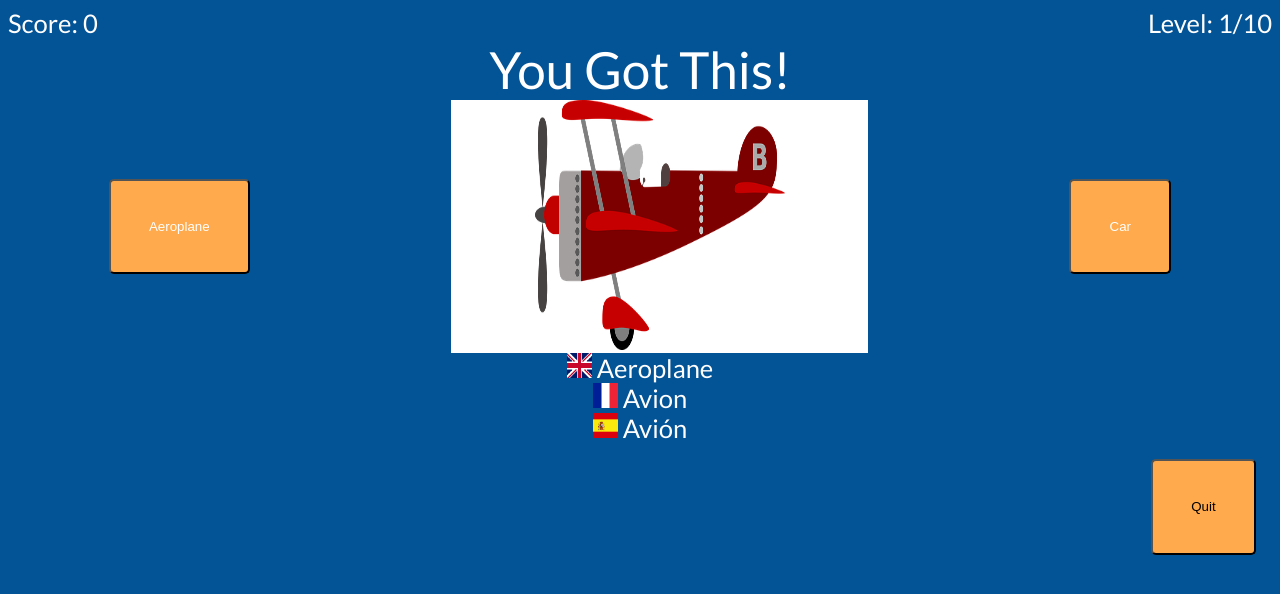
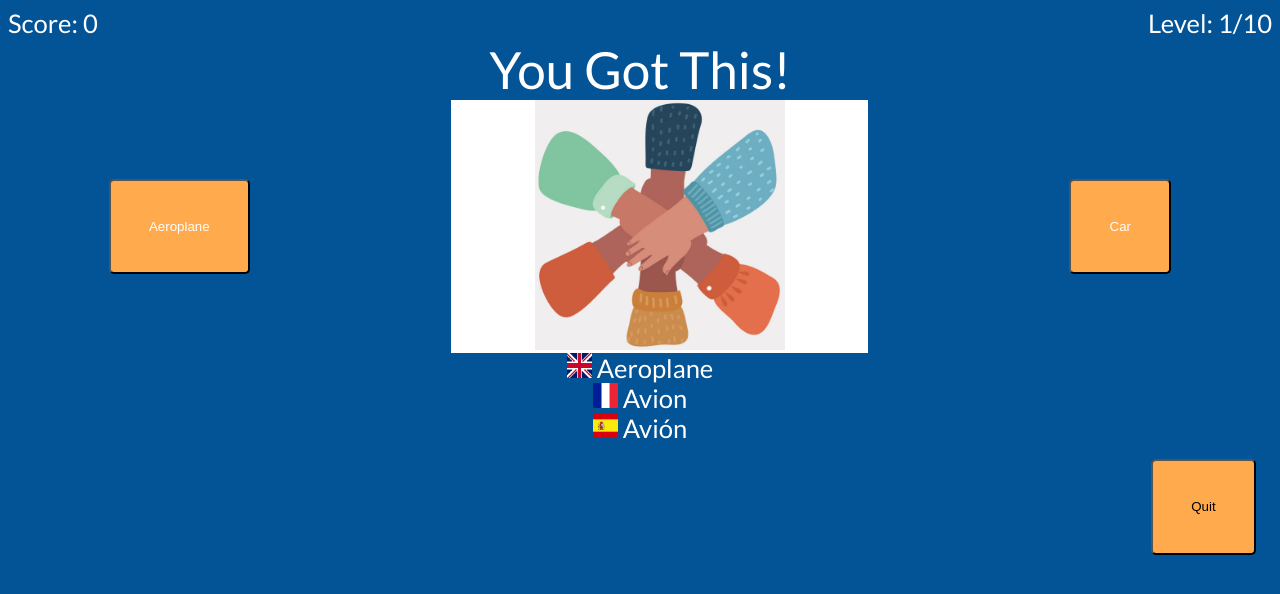
Before and after one commit to violetguos/top-jam-2021, a plain HTML site: page game/main-game-screen.html in a window 1280 px wide. Both pictures are taken after a click on the button "Aeroplane". Drawn offline with Linux system fonts and the light colour scheme.

Commit message:
added img change per lvl

```diff
--- a/game/js/game.js
+++ b/game/js/game.js
@@ -23,7 +23,7 @@ const word_list_buttons = [
 ]
 
 const word_list_images = [
-    'aeroplane.png',
+    'all.jpg',
     'bank.png'
 ]
 
@@ -32,10 +32,16 @@ const word_list_images = [
 // level-output-p
 
 
+let image_iter = 0
+
 document.querySelector('.left-btn').addEventListener('click', function () {
     document.querySelector('.score-output-p').textContent = String(score);
     document.querySelector('.level-output-p').textContent = String(level);
 
     level += 1;
     score += 2;
+
+    let level_image = document.querySelector('.main-image');
+    level_image.src = `images/words/${word_list_images[image_iter]}`;
+    image_iter+=1;
 });
--- a/game/main-game-screen.html
+++ b/game/main-game-screen.html
@@ -26,7 +26,7 @@
                 <button class="btn btn-white left-btn">Aeroplane</button>
             </div>
             <div class="main-content-middle">
-                <span><img src="images/childrens-plane-1789559__340.png" alt="game image" sizes=""></span>
+                <span><img class="main-image" src="images/words/aeroplane.png" alt="game image" sizes=""></span>
             </div>
             <div class="main-content-right">
                 <button class="btn btn-white right-btn">Car</button>
```
